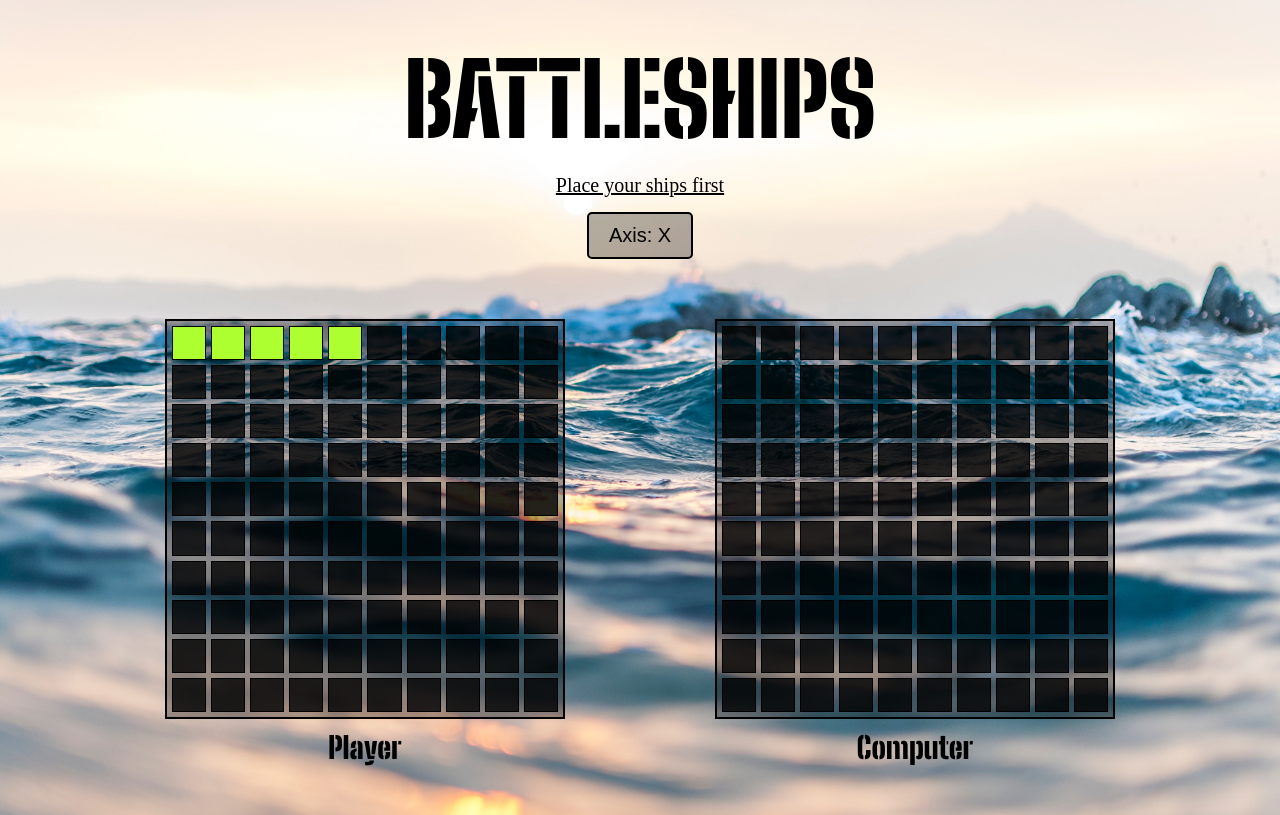
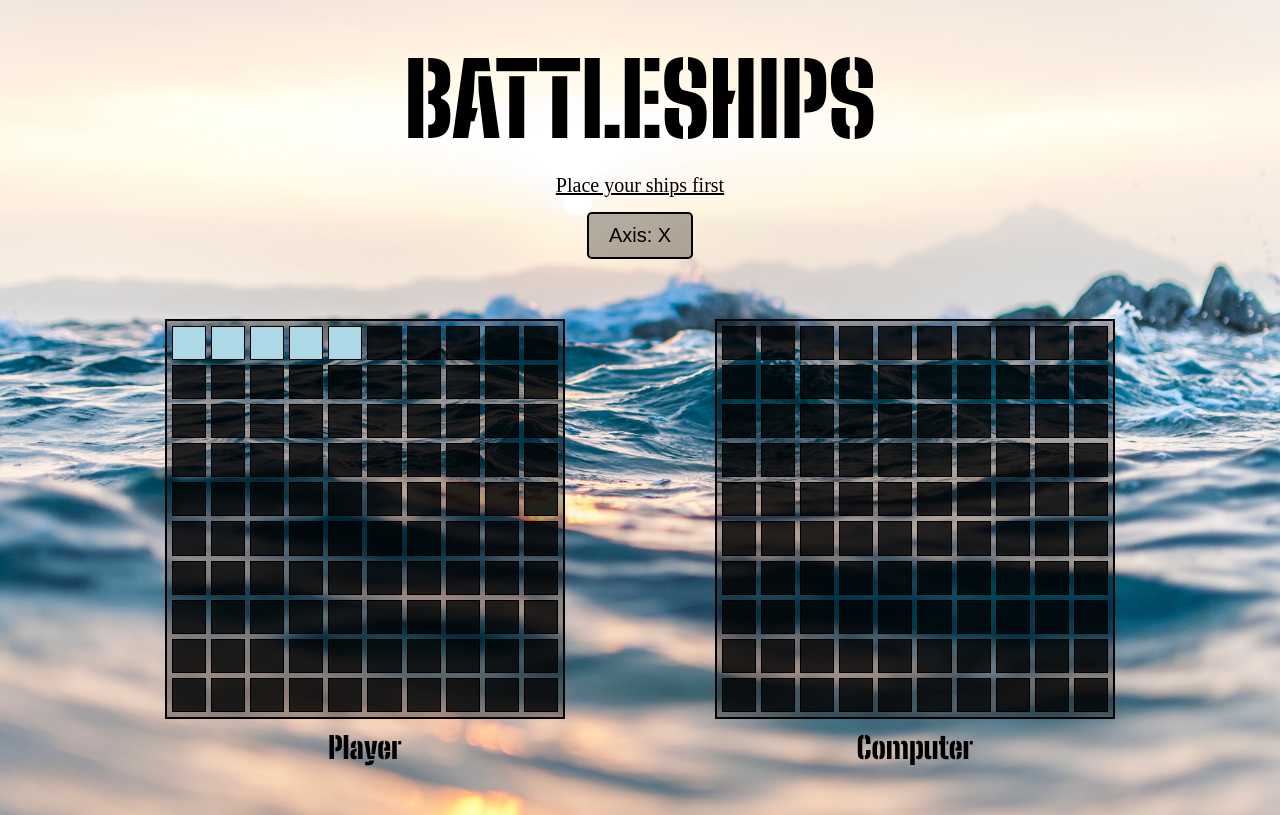
Before and after one commit to GBN6/Battleships, a plain HTML site: page index.html in a window 1280 px wide. Both pictures are taken after a click on the element 189 px from the left and 343 px from the top of the page. Drawn offline with Linux system fonts and the light colour scheme.

Commit message:
Add more styling to gameboards

```diff
--- a/style.css
+++ b/style.css
@@ -86,5 +86,5 @@ body {
 }
 
 .select {
-    background-color: greenyellow;
+    background-color: lightblue;
 }
```
